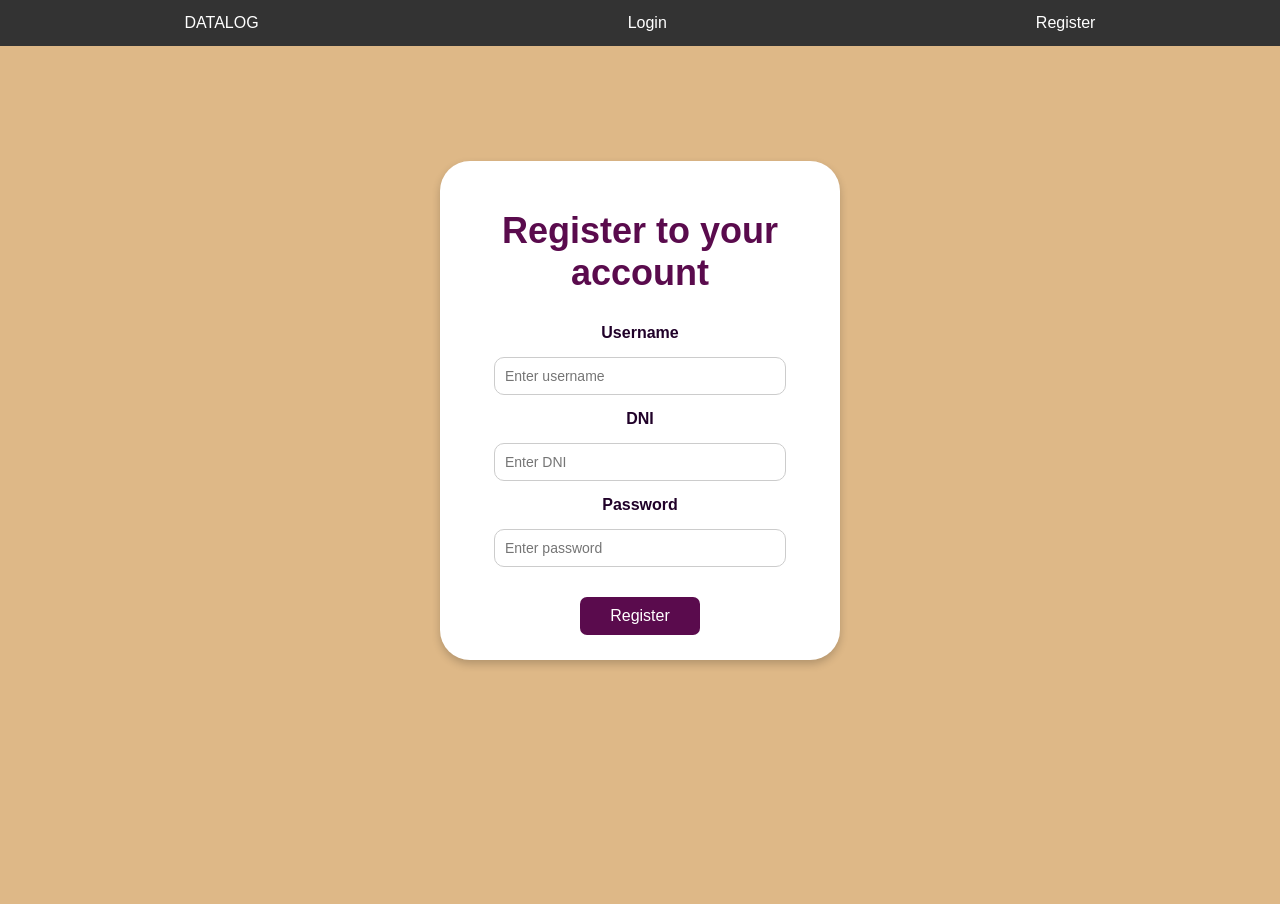
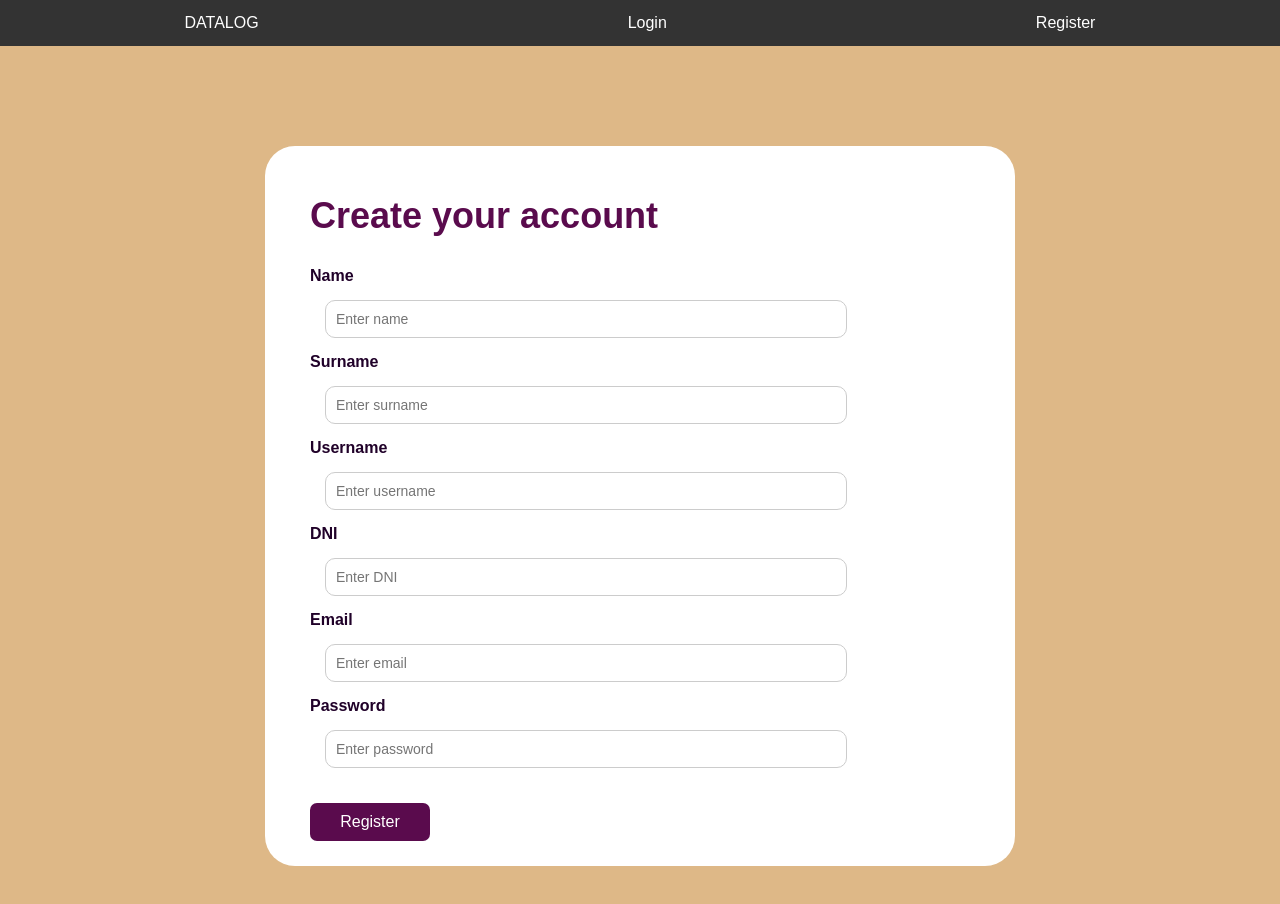
Before and after one commit to CandelaAlvLop/Project_TFG, a React (Create React App) app in the folder client/: page /register in a window 1280 px wide. Shown: the top 904 px of the page. Before the commit the page ends 800 px from the top, so only its background shows below. Built offline with nearby package versions, Linux system fonts and the light colour scheme.

Commit message:
register first stage

```diff
--- a/client/src/layouts/Login.css
+++ b/client/src/layouts/Login.css
@@ -1,11 +1,7 @@
 body, html {
     font-family: Arial, sans-serif;
-    /*height: 100%;*/
     margin: 0;
     background: burlywood;
-    /*background-position: center;
-    background-repeat: no-repeat;
-    background-size: cover;*/
 }
 
 .login {
@@ -18,21 +14,21 @@ body, html {
     box-shadow: 0px 4px 8px rgba(0, 0, 0, 0.2);
 }
 
-.title {
+.title-login {
     font-size: 18px;
     color: #5A0B4D;
     margin-top: 10px;
     margin-bottom: 30px;
 }
 
-.error {
+.error-login {
     color: red;
     font-size: 14px;
     margin-bottom: 10px;
     font-weight: 300;
 }
 
-.subtitle {
+.subtitle-login {
     font-size: 16px;
     font-weight: bold;
     color: #200129;
@@ -41,7 +37,7 @@ body, html {
     text-align: center;
 }
 
-input[type="text"], input[type="password"] {
+.login input[type="text"], .login input[type="password"] {
     border-radius: 10px;
     width: 270px;
     margin: 15px auto;
@@ -51,7 +47,7 @@ input[type="text"], input[type="password"] {
     font-size: 14px;
 }
 
-input[type="submit"], button {
+.login input[type="submit"], button {
     border-radius: 7px;
     width: 120px;
     margin-top: 15px;
@@ -62,6 +58,6 @@ input[type="submit"], button {
     font-size: 16px;
 }
 
-input[type="submit"]:hover, button:hover {
+.login input[type="submit"]:hover, button:hover {
     background-color: #3e0835;
 }
--- a/client/src/layouts/Register.css
+++ b/client/src/layouts/Register.css
@@ -1,69 +1,63 @@
 body, html {
     font-family: Arial, sans-serif;
-    /*height: 100%;*/
     margin: 0;
     background: burlywood;
-    /*background-position: center;
-    background-repeat: no-repeat;
-    background-size: cover;*/
 }
 
 .register {
-    width: 350px;
+    max-width: 700px;
     padding: 25px;
-    text-align: center;
     border-radius: 30px;
     background: #ffffff;
-    margin: 115px auto;
-    box-shadow: 0px 4px 8px rgba(0, 0, 0, 0.2);
+    margin: 100px auto;
 }
 
-.title {
+.title-register {
     font-size: 18px;
     color: #5A0B4D;
     margin-top: 10px;
     margin-bottom: 30px;
+    margin-left: 20px;
 }
 
-/*.error {
+.error-register {
     color: red;
     font-size: 14px;
     margin-top: -10px;
     margin-bottom: 10px;
-}*/
+}
 
-.subtitle {
+.subtitle-register {
     font-size: 16px;
     font-weight: bold;
     color: #200129;
     display: block;
     margin-bottom: 5px;
-    text-align: center;
+    margin-left: 20px;
 }
 
-input[type="text"], input[type="password"] {
+.register input[type="text"], .register input[type="password"] {
     border-radius: 10px;
-    width: 270px;
-    margin: 15px auto;
+    width: 500px;
+    margin: 15px;
     padding: 10px;
     border: 1px solid #ccc;
     display: block;
     font-size: 14px;
 }
 
-input[type="submit"], button {
+.register input[type="submit"], button {
     border-radius: 7px;
     width: 120px;
-    margin-top: 15px;
+    margin-top: 30px;
+    margin-left: 20px;
     padding: 10px;
     border: none;
     background-color: #5A0B4D;
     color: white;
     font-size: 16px;
-    /*cursor: pointer;
-    transition: background-color 0.3s;*/
 }
 
-input[type="submit"]:hover, button:hover {
+.register input[type="submit"]:hover, button:hover {
     background-color: #3e0835;
 }
--- a/client/src/pages/Login.js
+++ b/client/src/pages/Login.js
@@ -26,16 +26,15 @@ function Login() {
         });
     };
 
-
     return (
         <div>
             <Navbar />
                 <div className="login">
-                <div className="title">
+                <div className="title-login">
                     <h1>Login to your account</h1>
                 </div>
                 <form onSubmit={handleSubmit}>
-                    <div className="subtitle">
+                    <div className="subtitle-login">
                         <label htmlFor="username">Username</label>
                         <input
                             type="text"
@@ -43,14 +42,12 @@ function Login() {
                             name="username"
                             value={Username}
                             placeholder="Enter username"
-                            pattern="^.{1,10}$"
+                            pattern="^.{3,10}$"
                             onChange={(e) => {
                                 setUsername(e.target.value);
                             }}
                             required
                         />
-                    </div>
-                    <div className="subtitle">
                         <label htmlFor="password">Password</label>
                         <input
                             type="password"
@@ -65,9 +62,9 @@ function Login() {
                             }}
                             required
                         />
-                        <div className="error">{error}</div>
+                        <div className="error-login">{error}</div>
                     </div>
-                    <button type="submit">Login</button>
+                    <button className="button-login" type="submit">Login</button>
                </form>
             </div>
         </div>
--- a/client/src/pages/Register.js
+++ b/client/src/pages/Register.js
@@ -2,78 +2,135 @@ import React, {useState} from 'react';
 import Navbar from './Navbar';
 import '../layouts/Register.css';
 import axios from 'axios'
+import { useNavigate } from 'react-router-dom';
+
 
 function Register() {
-
+    const [NewName, setNewName] = useState("");
+    const [NewSurname, setNewSurname] = useState("");
     const [NewUsername, setNewUsername] = useState("");
     const [NewDNI, setNewDNI] = useState("");
+    const [NewEmail, setNewEmail] = useState("");
     const [NewPassword, setNewPassword] = useState("");
+    const [error, setError] = useState("");
+    const navigate = useNavigate();
 
-
-    const handleSubmit = () => {
+    const handleSubmit = (e) => {
+        e.preventDefault(); //Prevent refreshing
         axios.post('http://localhost:3001/UserManager/register', {
+            name: NewName,
+            surname: NewSurname,
             username: NewUsername,
             DNI: NewDNI,
+            email: NewEmail,
             password: NewPassword
-        }). then((response) => {
-            console.log(response);
+        }).then((response) => {
+            navigate('/Dashboard');
         });
     };
-
 
     return (
         <div>
             <Navbar />
                 <div className="register">
-                <div className="title">
-                    <h1>Register to your account</h1>
+                <div className="title-register">
+                    <h1>Create your account</h1>
                 </div>
-                {/*<form action = "">*/}
-                    <div className="subtitle">
+                <form onSubmit={handleSubmit}>
+                    <div className="subtitle-register">
+                        <label htmlFor="name">Name</label>
+                        <input
+                            type="text"
+                            id="name"
+                            name="name"
+                            value={NewName}
+                            placeholder="Enter name"
+                            //Name must start with a capital letter and be followed by small letters, max 10 letters
+                            pattern="^[A-Z][a-z]{1,9}$"
+                            onChange={(e) => {
+                                setNewName(e.target.value);
+                            }}
+                            required
+                        />
+
+                        <label htmlFor="surname">Surname</label>
+                        <input
+                            type="text"
+                            id="surname"
+                            name="surname"
+                            value={NewSurname}
+                            placeholder="Enter surname"
+                            //Surname must start with a capital letter and be followed by small letters, max 10 letters
+                            pattern="^[A-Z][a-z]{1,9}$"
+                            onChange={(e) => {
+                                setNewSurname(e.target.value);
+                            }}
+                            required
+                        />
+
                         <label htmlFor="username">Username</label>
                         <input
                             type="text"
                             id="username"
                             name="username"
-                            /*value={values.username} */
+                            value={NewUsername}
                             placeholder="Enter username"
-                            required pattern="^.{1,10}$"
+                            //Username between 2 and 10 characters
+                            pattern="^.{2,10}$"
                             onChange={(e) => {
                                 setNewUsername(e.target.value);
                             }}
+                            required
                         />
-                    </div>
-                    <div className="subtitle">
+
                         <label htmlFor="DNI">DNI</label>
                         <input
                             type="text"
                             id="DNI"
                             name="DNI"
-                           /* value={values.DNI}*/
+                            value={NewDNI}
                             placeholder="Enter DNI"
-                            /*required pattern="^.{1,10}$"*/
+                            //DNI contains 8 digits and a capital letter
+                            pattern="^[0-9]{8}[A-Z]$"
                             onChange={(e) => {
                                 setNewDNI(e.target.value);
                             }}
+                            required
                         />
-                    </div>
-                    <div className="subtitle">
+
+                        <label htmlFor="email">Email</label>
+                        <input
+                            type="text"
+                            id="email"
+                            name="email"
+                            value={NewEmail}
+                            placeholder="Enter email"
+                            //Email structure
+                            pattern="^[\w\.\-]+@([\w\-]+\.)+[\w\-]{2,}$"
+                            onChange={(e) => {
+                                setNewEmail(e.target.value);
+                            }}
+                            required
+                        />
+
                         <label htmlFor="password">Password</label>
                         <input
                             type="password"
                             id="password"
                             name="password"
-                            /*value={values.password}*/
+                            value={NewPassword}
                             placeholder="Enter password"
-                            required pattern="^(?=.*[a-z])(?=.*[A-Z])(?=.*\d)(?=.*\W)[a-zA-Z\d\W]{6,}$"
+                            pattern="^(?=.*[a-z])(?=.*[A-Z])(?=.*\d)(?=.*\W)[a-zA-Z\d\W]{6,}$"
+                            //Password of min 6 characters containing at least one lower and one uppercase letters, one digit and one special character
                             onChange={(e) => {
                                 setNewPassword(e.target.value);
                             }}
+                            required
                         />
+                        <div className="error-register">{error}</div>
                     </div>
-                    <button onClick={handleSubmit}>Register</button>
-                    {/*<button type="submit">Register</button>*/}
-               {/*</form>*/}
+                    <button className="button-register" type="submit">Register</button>
+               </form>
             </div>
         </div>
     );
```
Also changed, not shown: 1 other file (tests, documents, lock files or other folders).
